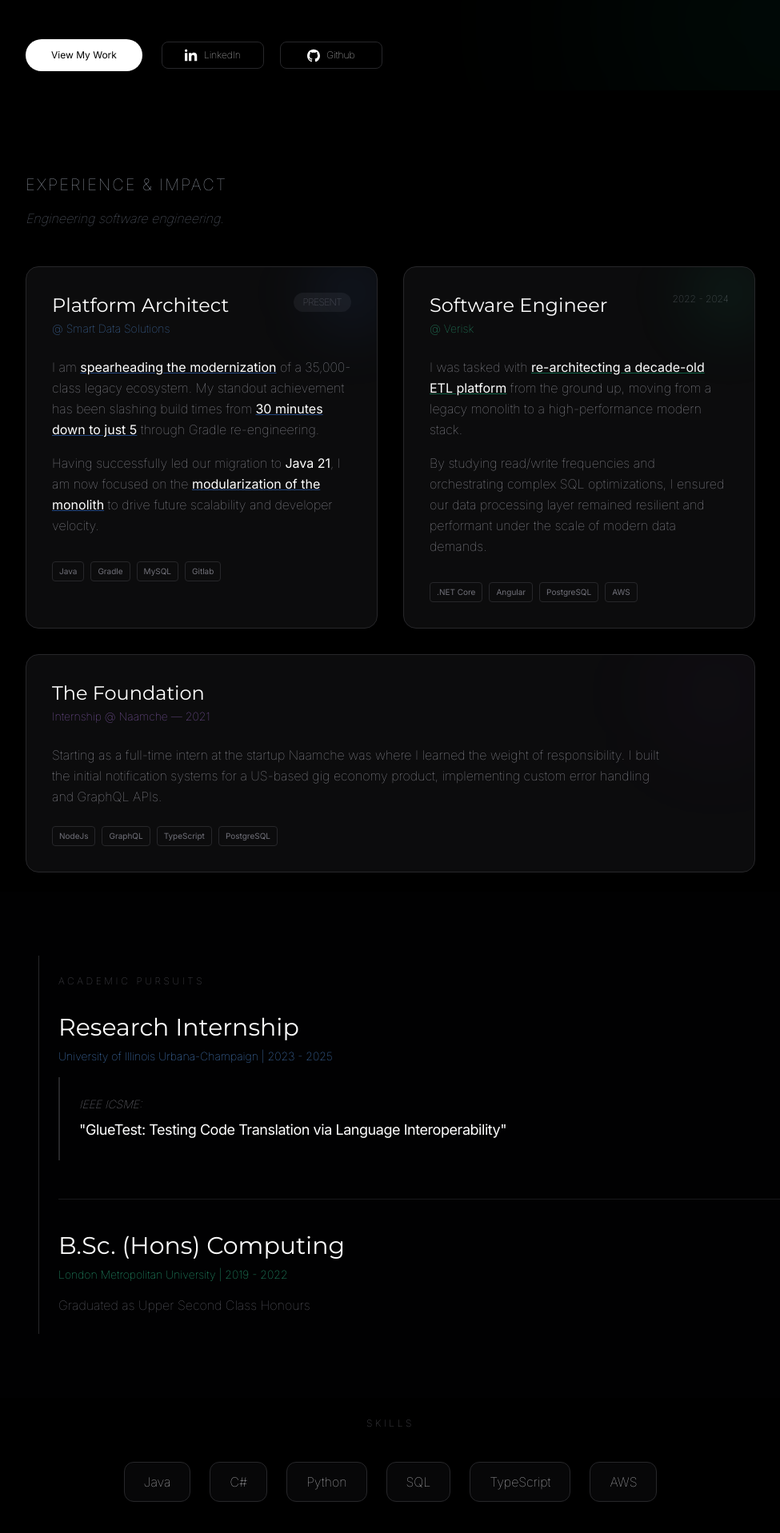
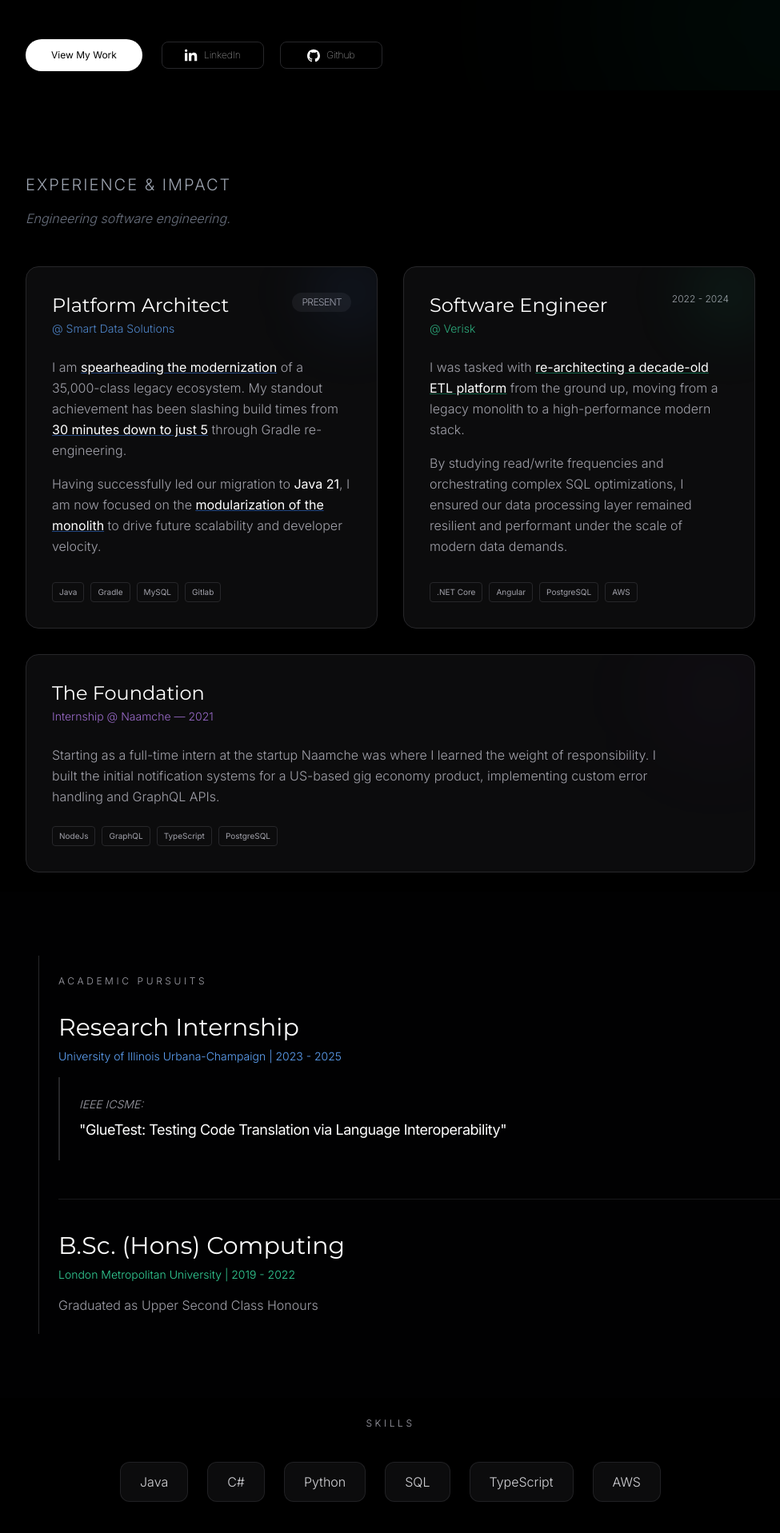
Before and after one commit to sugamadhiakri/sugamadhiakri.github.io, a SvelteKit app: page / in a window 1280 px wide. Shown: the part 755-2672 px from the top of the page at 80% size, without its empty margins (152-1127 px from the left). Built offline with nearby package versions, Linux system fonts and the light colour scheme.

Commit message:
Improve Skills section legibility and styling

```diff
--- a/src/routes/+page.svelte
+++ b/src/routes/+page.svelte
@@ -15,7 +15,7 @@
 		class="flex flex-col w-full md:w-9/12 max-w-[1080px] z-10"
 	>
 		<nav
-			class="flex items-center justify-center w-full p-6 mt-10 font-thin text-gray-400 md:justify-between"
+			class="flex items-center justify-center w-full p-6 mt-10 font-light text-gray-400 md:justify-between"
 		>
 			<p class="hidden text-2xl font-serif text-white tracking-tighter md:block">SA<span class="text-blue-500">.</span></p>
 			<div class="flex space-x-8 text-sm tracking-widest uppercase">
@@ -40,11 +40,11 @@
 		<div
 			class="flex flex-col p-6 mt-40 md:mt-56 text-center md:text-left"
 		>
-			<h3 class="text-blue-400 text-sm font-thin tracking-[0.3em] uppercase mb-4">Software Engineer & Platform Architect</h3>
+			<h3 class="text-blue-400 text-sm font-light tracking-[0.3em] uppercase mb-4">Software Engineer & Platform Architect</h3>
 			<h1 class="font-serif text-7xl md:text-9xl text-white leading-tight tracking-tighter">
 				{name}
 			</h1>
-			<p class="mt-8 text-xl md:text-2xl text-gray-400 font-thin max-w-2xl leading-relaxed">
+			<p class="mt-8 text-xl md:text-2xl text-gray-400 font-light max-w-2xl leading-relaxed">
 				{bio}
 			</p>
 			<div class="mt-12 flex flex-col md:flex-row items-center justify-center md:justify-start space-y-6 md:space-y-0 md:space-x-6">
@@ -57,10 +57,10 @@
 
 <div class="flex flex-col items-center" id="Experience">
 	<div class="flex flex-col w-full md:w-9/12 max-w-[1080px] p-6">
-		<h1 class="mt-10 font-sans text-xl font-thin tracking-widest text-center md:text-left md:mt-20 text-gray-400">
+		<h1 class="mt-10 font-sans text-xl font-light tracking-widest text-center md:text-left md:mt-20 text-gray-400">
 			EXPERIENCE & IMPACT
 		</h1>
-		<p class="mt-4 text-gray-500 max-w-2xl text-center md:text-left font-thin italic">
+		<p class="mt-4 text-gray-500 max-w-2xl text-center md:text-left font-light italic">
 			Engineering software engineering.
 		</p>
 
@@ -72,12 +72,12 @@
 				<div class="flex justify-between items-start mb-6">
 					<div>
 						<h2 class="text-2xl font-serif text-white group-hover:text-blue-400 transition-colors">Platform Architect</h2>
-						<a href="https://sdata.us/" target="_blank" class="text-blue-400/80 hover:underline text-sm font-thin">@ Smart Data Solutions</a>
+						<a href="https://sdata.us/" target="_blank" class="text-blue-400/80 hover:underline text-sm font-light">@ Smart Data Solutions</a>
 					</div>
-					<span class="text-xs font-thin text-zinc-500 bg-zinc-800/50 px-3 py-1 rounded-full uppercase tracking-tighter">Present</span>
+					<span class="text-xs font-light text-zinc-400 bg-zinc-800/50 px-3 py-1 rounded-full uppercase tracking-tighter">Present</span>
 				</div>
 
-				<div class="space-y-4 text-zinc-400 font-thin leading-relaxed">
+				<div class="space-y-4 text-zinc-400 font-light leading-relaxed">
 					<p>
 						I am <span class="text-white font-normal underline decoration-blue-500/50">spearheading the modernization</span> of a 35,000-class legacy ecosystem. My standout achievement has been slashing build times from <span class="text-white font-normal underline decoration-blue-500/50">30 minutes down to just 5</span> through Gradle re-engineering.
 					</p>
@@ -88,7 +88,7 @@
 
 				<div class="flex flex-wrap gap-2 mt-8">
 					{#each ['Java', 'Gradle', 'MySQL', 'Gitlab'] as tech}
-						<span class="text-[10px] px-2 py-1 border border-zinc-800 rounded text-zinc-500 group-hover:border-zinc-700 transition-colors">{tech}</span>
+						<span class="text-[10px] px-2 py-1 border border-zinc-800 rounded text-zinc-400 group-hover:border-zinc-700 transition-colors">{tech}</span>
 					{/each}
 				</div>
 			</div>
@@ -100,12 +100,12 @@
 				<div class="flex justify-between items-start mb-6">
 					<div>
 						<h2 class="text-2xl font-serif text-white group-hover:text-emerald-400 transition-colors">Software Engineer</h2>
-						<a href="https://www.verisk.com" target="_blank" class="text-emerald-400/80 hover:underline text-sm font-thin">@ Verisk</a>
+						<a href="https://www.verisk.com" target="_blank" class="text-emerald-400/80 hover:underline text-sm font-light">@ Verisk</a>
 					</div>
-					<span class="text-xs font-thin text-zinc-500">2022 - 2024</span>
+					<span class="text-xs font-light text-zinc-400">2022 - 2024</span>
 				</div>
 
-				<div class="space-y-4 text-zinc-400 font-thin leading-relaxed">
+				<div class="space-y-4 text-zinc-400 font-light leading-relaxed">
 					<p>
 						I was tasked with <span class="text-white font-normal underline decoration-emerald-500/50">re-architecting a decade-old ETL platform</span> from the ground up, moving from a legacy monolith to a high-performance modern stack.
 					</p>
@@ -116,7 +116,7 @@
 
 				<div class="flex flex-wrap gap-2 mt-8">
 					{#each ['.NET Core', 'Angular', 'PostgreSQL', 'AWS'] as tech}
-						<span class="text-[10px] px-2 py-1 border border-zinc-800 rounded text-zinc-500 group-hover:border-zinc-700 transition-colors">{tech}</span>
+						<span class="text-[10px] px-2 py-1 border border-zinc-800 rounded text-zinc-400 group-hover:border-zinc-700 transition-colors">{tech}</span>
 					{/each}
 				</div>
 			</div>
@@ -128,17 +128,17 @@
 				<div class="flex flex-col md:flex-row md:justify-between items-start md:items-center mb-6">
 					<div>
 						<h2 class="text-2xl font-serif text-white group-hover:text-purple-400 transition-colors">The Foundation</h2>
-						<a href="https://www.naamche.com" target="_blank" class="text-purple-400/80 hover:underline text-sm font-thin">Internship @ Naamche — 2021</a>
+						<a href="https://www.naamche.com" target="_blank" class="text-purple-400/80 hover:underline text-sm font-light">Internship @ Naamche — 2021</a>
 					</div>
 				</div>
 
-				<p class="text-zinc-400 font-thin leading-relaxed max-w-3xl">
+				<p class="text-zinc-400 font-light leading-relaxed max-w-3xl">
 					Starting as a full-time intern at the startup Naamche was where I learned the weight of responsibility. I built the initial notification systems for a US-based gig economy product, implementing custom error handling and GraphQL APIs.
 				</p>
 
 				<div class="flex flex-wrap gap-2 mt-6">
 					{#each ['NodeJs', 'GraphQL', 'TypeScript', 'PostgreSQL'] as tech}
-						<span class="text-[10px] px-2 py-1 border border-zinc-800 rounded text-zinc-500">{tech}</span>
+						<span class="text-[10px] px-2 py-1 border border-zinc-800 rounded text-zinc-400">{tech}</span>
 					{/each}
 				</div>
 			</div>
@@ -148,7 +148,7 @@
 
 <div class="flex flex-col items-center py-20 bg-zinc-950/20" id="Research">
 	<div class="flex flex-col w-full md:w-9/12 max-w-[1080px] p-6 border-l border-zinc-800 md:ml-20">
-		<h1 class="font-sans text-xs font-thin tracking-[0.3em] text-zinc-500 uppercase mb-8">
+		<h1 class="font-sans text-xs font-light tracking-[0.3em] text-zinc-400 uppercase mb-8">
 			Academic Pursuits
 		</h1>
 
@@ -156,9 +156,9 @@
 			<!-- Research -->
 			<div class="group">
 				<h2 class="text-3xl font-serif text-white mb-2 group-hover:translate-x-1 transition-transform inline-block">Research Internship</h2>
-				<p class="text-blue-400 font-thin text-sm mb-4">University of Illinois Urbana-Champaign | 2023 - 2025</p>
+				<p class="text-blue-400 font-light text-sm mb-4">University of Illinois Urbana-Champaign | 2023 - 2025</p>
 				<div class="p-6 border-l-2 border-zinc-800 group-hover:border-blue-500/50 transition-colors">
-					<p class="text-zinc-400 font-thin italic mb-2 text-sm">IEEE ICSME:</p>
+					<p class="text-zinc-400 font-light italic mb-2 text-sm">IEEE ICSME:</p>
 					<a href="https://ieeexplore.ieee.org/document/10794998" target="_blank" class="block">
 						<h3 class="text-white text-lg font-normal tracking-tight hover:text-blue-400 transition-colors cursor-pointer">
 							"GlueTest: Testing Code Translation via Language Interoperability"
@@ -171,8 +171,8 @@
 			<!-- Education -->
 			<div class="group pt-10 border-t border-zinc-900" id="Education">
 				<h2 class="text-3xl font-serif text-white mb-2 group-hover:translate-x-1 transition-transform inline-block">B.Sc. (Hons) Computing</h2>
-				<p class="text-emerald-400 font-thin text-sm mb-4">London Metropolitan University | 2019 - 2022</p>
-				<p class="text-zinc-500 font-thin">Graduated as Upper Second Class Honours</p>
+				<p class="text-emerald-400 font-light text-sm mb-4">London Metropolitan University | 2019 - 2022</p>
+				<p class="text-zinc-400 font-light">Graduated as Upper Second Class Honours</p>
 			</div>
 		</div>
 	</div>
@@ -180,12 +180,12 @@
 
 <div class="flex flex-col items-center pb-40" id="Skills">
 	<div class="flex flex-col w-full md:w-9/12 max-w-[1080px] p-6">
-		<h1 class="font-sans text-xs font-thin tracking-[0.3em] text-zinc-500 uppercase mb-10 text-center">
+		<h1 class="font-sans text-xs font-light tracking-[0.3em] text-zinc-400 uppercase mb-10 text-center">
 			Skills
 		</h1>
 		<div class="flex flex-wrap justify-center gap-6">
 			{#each ['Java', 'C#', 'Python', 'SQL', 'TypeScript', 'AWS'] as skill}
-				<div class="px-6 py-3 bg-zinc-900/30 border border-zinc-800 rounded-xl text-zinc-300 font-thin hover:border-white/20 hover:text-white transition-all cursor-default hover:-translate-y-1">
+				<div class="px-6 py-3 bg-zinc-900/50 border border-zinc-800/80 rounded-xl text-zinc-300 font-light hover:border-white/20 hover:text-white transition-all cursor-default hover:scale-105 hover:bg-zinc-800/50 shadow-sm">
 					{skill}
 				</div>
 			{/each}
```
